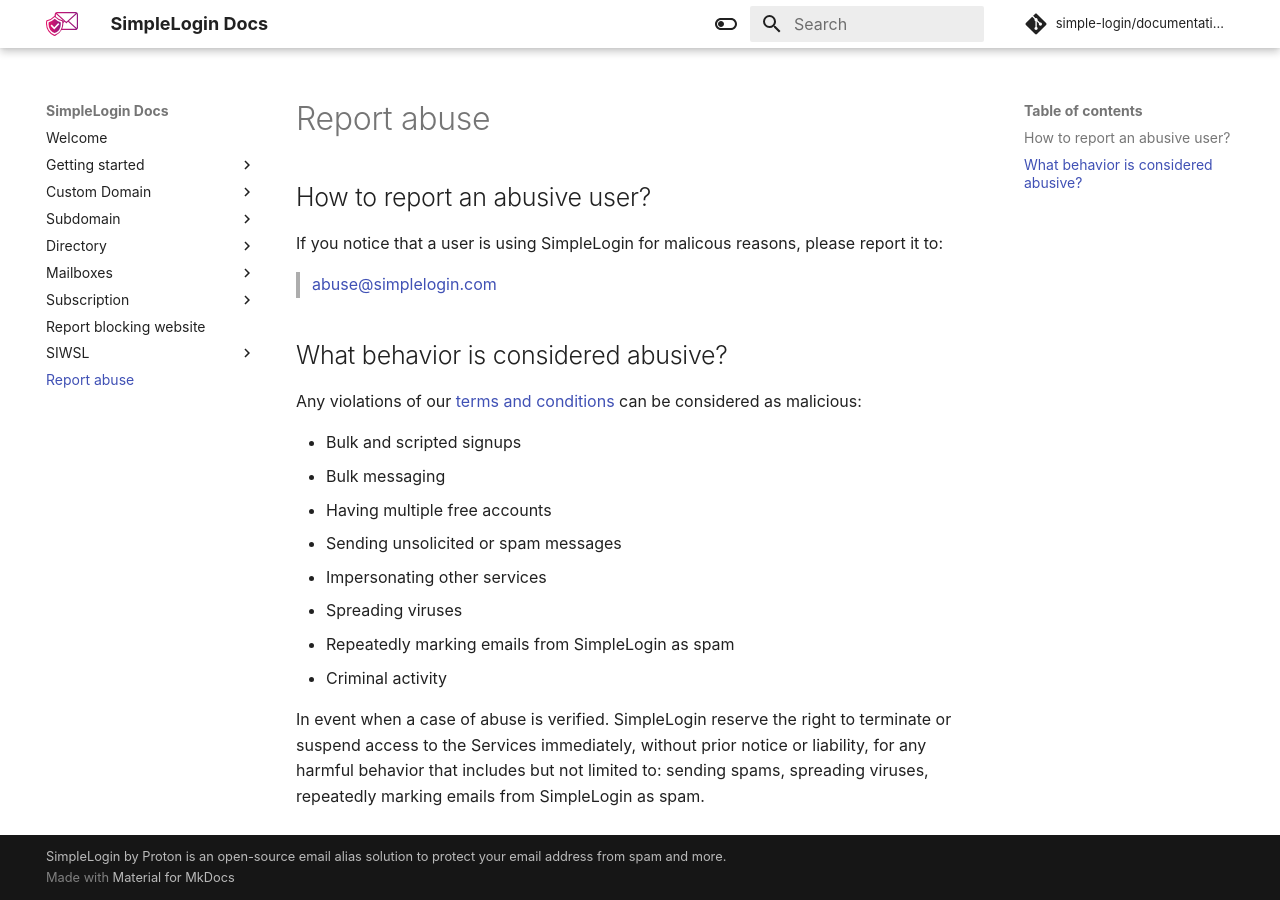
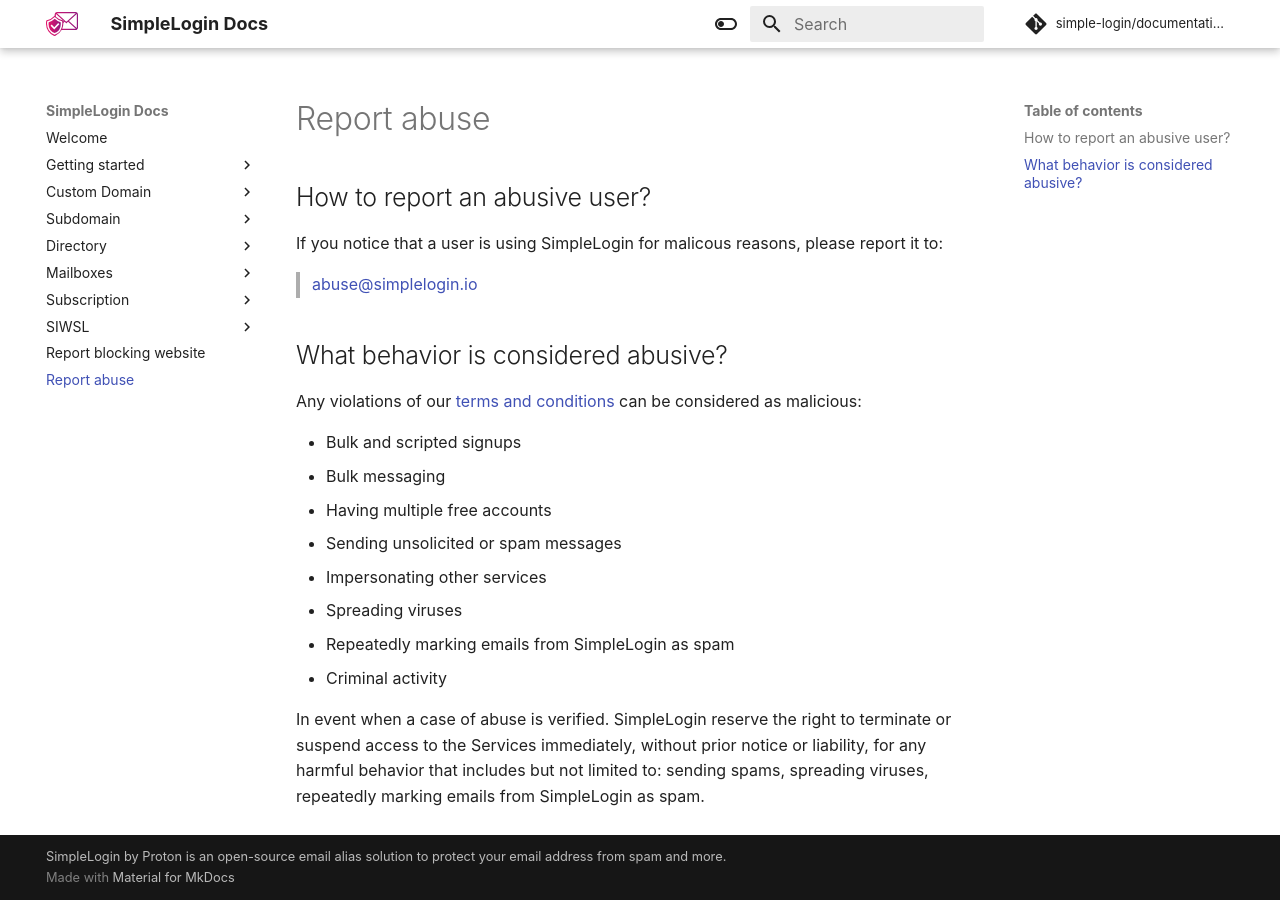
Before and after one commit to simple-login/documentation, an MkDocs documentation site: the page built from docs/report-abuse.md, in a window 1280 px wide. Built offline with MkDocs 1.6.1 and Material for MkDocs 9.7.7, drawn with Linux system fonts in a browser that asks for light colours; comment, search, counter and statistics services are not loaded.

Commit message:
Edit articles

```diff
--- a/docs/report-abuse.md
+++ b/docs/report-abuse.md
@@ -5,7 +5,7 @@
 
 If you notice that a user is using SimpleLogin for malicous reasons, please report it to:
 
-> [abuse@simplelogin.com](mailto:abuse@simplelogin.io)
+> [abuse@simplelogin.io](mailto:abuse@simplelogin.io)
 
 ## What behavior is considered abusive?
 
--- a/mkdocs.yml
+++ b/mkdocs.yml
@@ -77,8 +77,6 @@ nav:
     - Family discount: subscription/family-plan.md
     - Switch plan (Proton Unlimited): subscription/switch-plan-proton-unlimited.md
 
-  - Report blocking website: report-blocking-website.md
-
   - SIWSL:
     - Welcome: siwsl/intro.md
     - App: siwsl/app.md
@@ -92,5 +90,5 @@ nav:
     - Implicit Flow - the raw way: siwsl/implicit-flow.md
     - Error Codes: siwsl/errors.md
 
-
+  - Report blocking website: report-blocking-website.md
   - Report abuse: report-abuse.md
```
Also changed, not shown: docs/report-blocking-website.md (+1 -1 lines).
